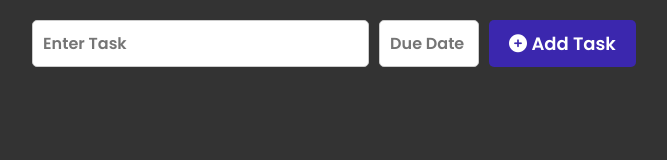
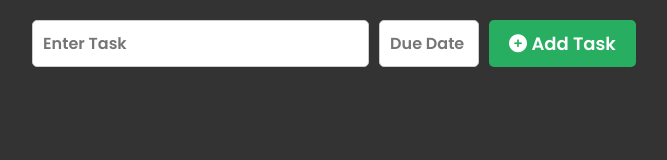
Before and after one commit to Gavo9649/Bubble-Todo-list, a plain HTML site: page index.html in a window 1280 px wide. Shown: the whole page, without its empty margins (301-968 px from the left). Drawn offline with Linux system fonts and the light colour scheme.

Commit message:
netlify success

```diff
--- a/style.css
+++ b/style.css
@@ -45,7 +45,7 @@ input[class="date-input"] {
 }
 
 button {
-    background-color: #3b27ae; /* 27ae60 */
+    background-color: #27ae60; /* 27ae60 */
     color: #ffffff;
     padding: 10px 20px;
     font-size: 18px;
```
